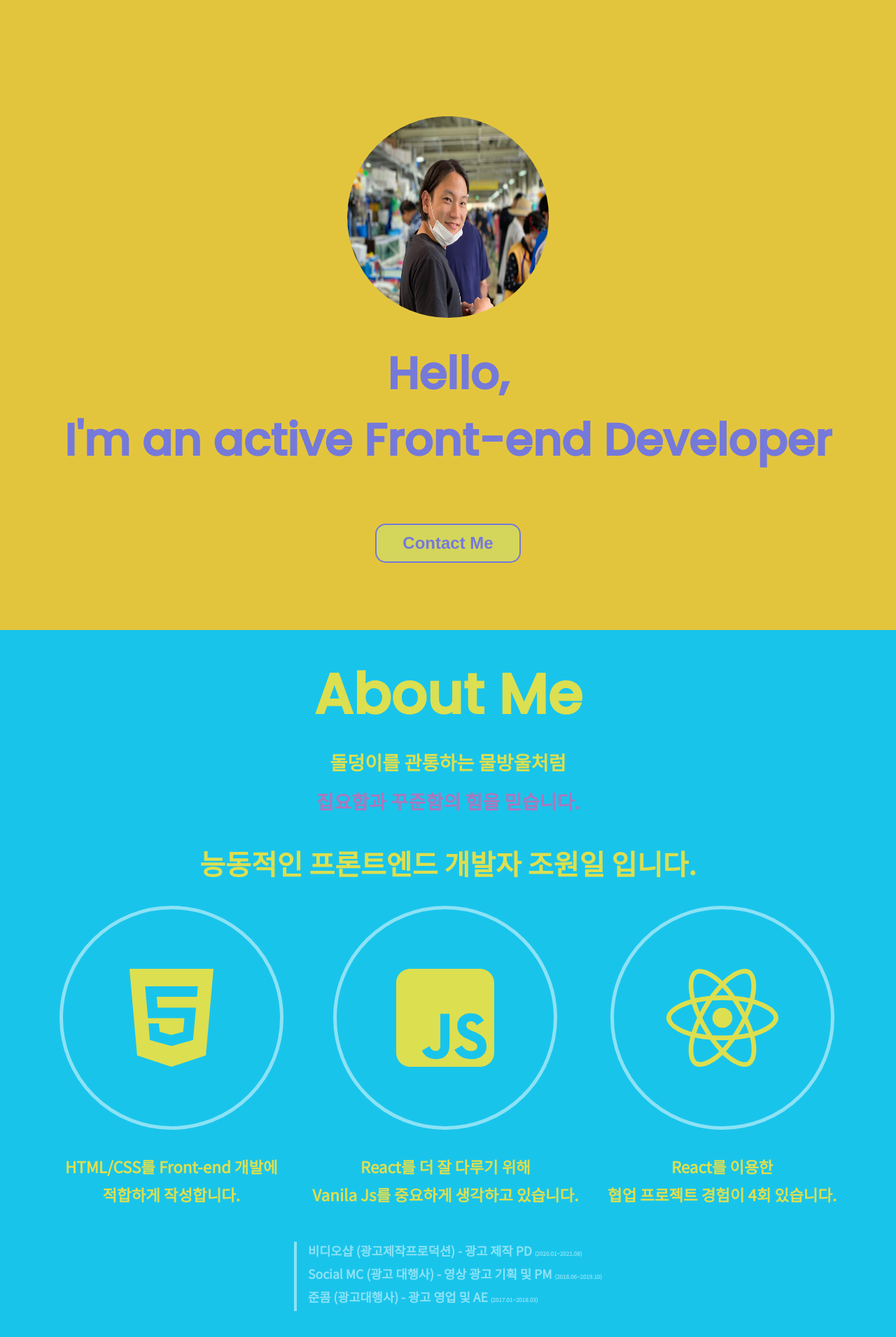
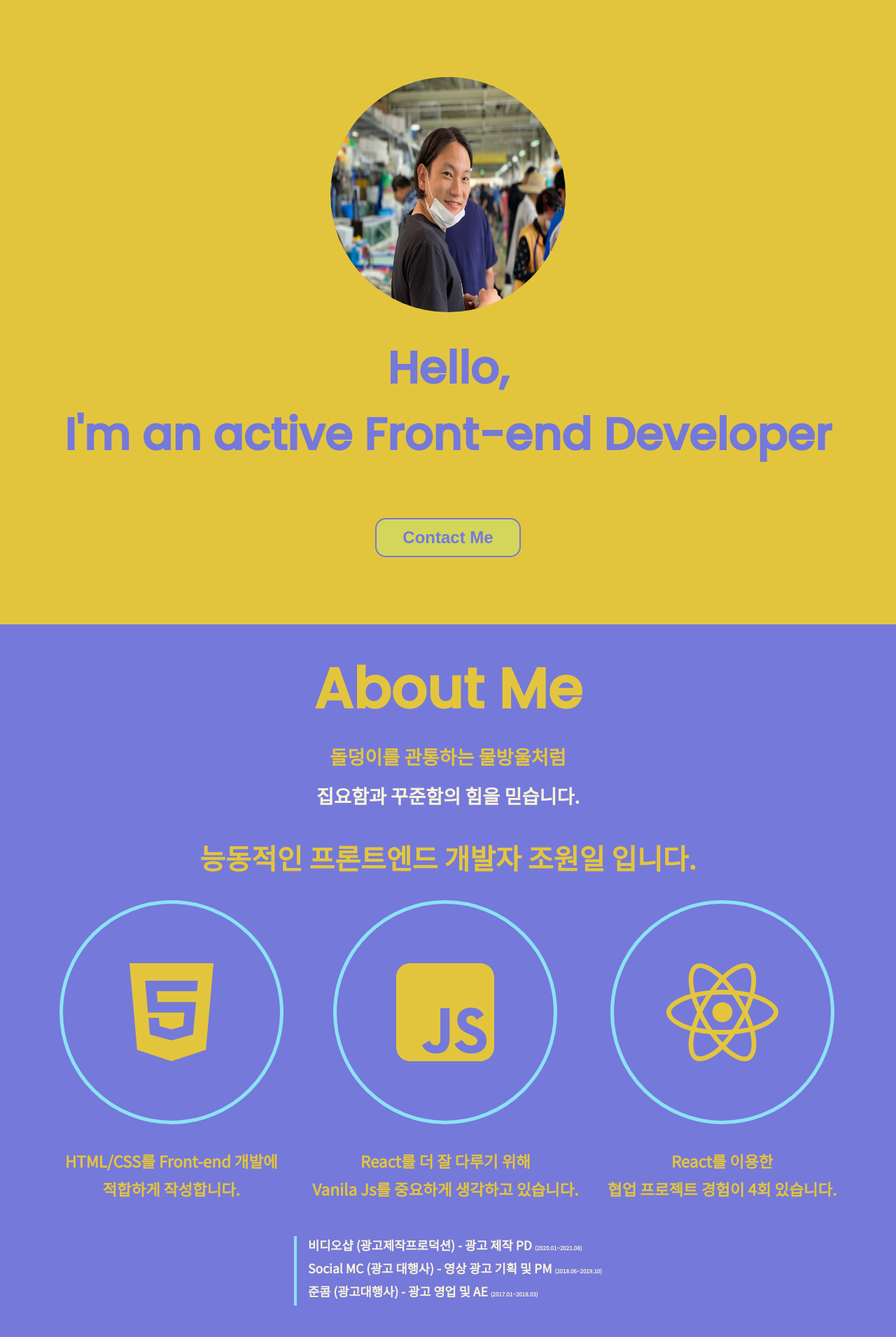
Before and after one commit to MongLong0214/portfolio, a React (Create React App) app: page / in a window 1280 px wide. Shown: the part 90-2000 px from the top of the page at 70% size. Built offline with nearby package versions, Linux system fonts and the light colour scheme.

Commit message:
수정본

```diff
--- a/src/components/home/HomeStyle.js
+++ b/src/components/home/HomeStyle.js
@@ -15,11 +15,11 @@ export const FirstPage = styled.section`
 `;
 
 export const FirstPageProfileImg = styled.img`
-  width: 18rem;
-  height: 18rem;
+  width: 21rem;
+  height: 21rem;
   border-radius: 50%;
   background-color: #e3c53d;
-  margin-top: 16rem;
+  margin-top: 12.5rem;
 
   @media screen and (max-width: 1150px) {
     margin-top: 6rem;
@@ -77,20 +77,19 @@ export const ContactButton = styled.button`
 
 export const SecondPage = styled(FirstPage)`
   height: auto;
-  background-color: #19c4eb;
+  background-color: #7579da;
 `;
 
 export const SecondPageHeadCopy = styled.div`
-  /* height: 20vh; */
   margin-top: 2rem;
   display: flex;
   justify-content: center;
   align-items: center;
   text-align: center;
-  /* background-color: blue; */
+
   font-size: 5rem;
   font-weight: bold;
-  color: #dcdf50;
+  color: #e3c53d;
   @media screen and (max-width: 1150px) {
     overflow: hidden;
     font-size: 3rem;
@@ -107,7 +106,7 @@ export const SecondPageSubCopy = styled.div`
   font-weight: bold;
   /* background-color: red; */
   font-size: 1.7rem;
-  color: #dcdf50;
+  color: #e3c53d;
 
   font-family: "Noto Sans KR", sans-serif;
 
@@ -125,7 +124,7 @@ export const SecondPageSubCopy2 = styled.div`
   font-weight: bold;
   /* background-color: red; */
   font-size: 1.7rem;
-  color: #aa78bc;
+  color: #faf4d9;
 
   margin-bottom: 2.5rem;
 
@@ -145,7 +144,7 @@ export const SecondPageSubCopy3 = styled.div`
   /* background-color: gray; */
   font-size: 2.5rem;
   font-weight: bold;
-  color: #dcdf50;
+  color: #e3c53d;
 
   font-family: "Noto Sans KR", sans-serif;
 
@@ -193,14 +192,14 @@ export const SecondPageCopyBox = styled.div`
   line-height: 2.5rem;
   text-align: center;
 
-  color: #dcdf50;
+  color: #e3c53d;
 
   display: flex;
 
   align-items: center;
   @media screen and (max-width: 1150px) {
     overflow: hidden;
-    font-size: 1rem;
+    font-size: 1.5rem;
   }
 
   /* font-family: "Poppins", sans-serif; */
@@ -208,7 +207,7 @@ export const SecondPageCopyBox = styled.div`
 `;
 
 export const StyledFontAwesomeIcon = styled(FontAwesomeIcon)`
-  color: #dcdf50;
+  color: #e3c53d;
   font-size: 10rem;
   @media screen and (max-width: 1150px) {
     overflow: hidden;
@@ -224,13 +223,13 @@ export const SecondPageCircle = styled.div`
   align-items: center;
   width: 20rem;
   height: 20rem;
-  background: #19c4eb;
+  background: #7579da;
   border: 5px solid #8ce2f5;
 
   &:hover {
-    background-color: #dcdf50;
+    background-color: #e3c53d;
     ${StyledFontAwesomeIcon} {
-      color: #19c4eb;
+      color: #7579da;
       transform: rotate(-15deg);
     }
   }
@@ -254,7 +253,7 @@ export const SecondPageCareerText = styled.div`
   /* font-style: italic; */
   font-weight: bold;
   margin-bottom: 0.5rem;
-  color: #8ce2f5;
+  color: #faf4d9;
   font-family: "Noto Sans KR", sans-serif;
 
   @media screen and (max-width: 1150px) {
@@ -442,7 +441,7 @@ export const ThirdPageSkillSubCopy = styled(SecondPageSubCopy)`
 
 export const FourthPage = styled(FirstPage)`
   height: auto;
-  background-color: #19c4eb;
+  background-color: #7579da;
 `;
 
 export const FourthPageHeadCopy = styled(SecondPageHeadCopy)`
@@ -451,7 +450,7 @@ export const FourthPageHeadCopy = styled(SecondPageHeadCopy)`
   /* background-color: blue; */
   font-size: 5rem;
   font-weight: bold;
-  color: #c3db64;
+  color: #e3c53d;
   font-family: "Poppins", sans-serif;
 
   @media screen and (max-width: 1150px) {
@@ -466,7 +465,7 @@ export const FourthPageSubCopy = styled(SecondPageSubCopy)`
   font-weight: bold;
   /* background-color: red; */
   font-size: 1.7rem;
-  color: #c3db64;
+  color: #e3c53d;
   font-family: "Noto Sans KR", sans-serif;
   @media screen and (max-width: 1150px) {
     overflow: hidden;
@@ -479,7 +478,7 @@ export const FourthPageBox = styled.div`
   width: 78vw;
 
   box-sizing: border-box;
-  border: 3px solid #c3db64;
+  border: 3px solid #8ce2f5;
   border-radius: 1rem;
   display: flex;
   justify-content: space-between;
@@ -500,7 +499,7 @@ export const FourthPageItem = styled.div`
   width: 25%;
   /* background-color: gray; */
 
-  border-right: 1px solid #c3db64;
+  border-right: 1px solid #8ce2f5;
   /* background-color: red; */
   display: flex;
   flex-direction: column;
@@ -510,7 +509,7 @@ export const FourthPageItem = styled.div`
     width: 100%;
     overflow: hidden;
     flex-direction: column;
-    border-bottom: 1px solid #c3db64;
+    border-bottom: 1px solid #8ce2f5;
     border-right: none;
   }
 `;
@@ -539,7 +538,7 @@ export const FourthPageItemCopy = styled(SecondPageHeadCopy)`
   /* background-color: blue; */
   font-size: 2rem;
   font-weight: bold;
-  color: #c3db64;
+  color: #e3c53d;
   font-family: "Noto Sans KR", sans-serif;
   @media screen and (max-width: 1150px) {
     font-size: 1.5rem;
@@ -552,7 +551,7 @@ export const FourthPageItemSubCopy = styled(SecondPageSubCopy)`
   margin-top: 1rem;
   font-weight: normal;
   font-size: 1rem;
-  color: #c3db64;
+  color: #e3c53d;
   font-family: "Poppins", sans-serif;
 `;
 
@@ -636,7 +635,7 @@ export const FourthPageItemImgCopy = styled(SecondPageSubCopy)`
   font-weight: bold;
   /* background-color: red; */
   font-size: 1.7rem;
-  color: #c3db64;
+  color: #e3c53d;
   font-family: "Poppins", sans-serif;
 `;
 
```
Also changed, not shown: package.json (+7 -2 lines), 1 other file (tests, documents, lock files or other folders).
